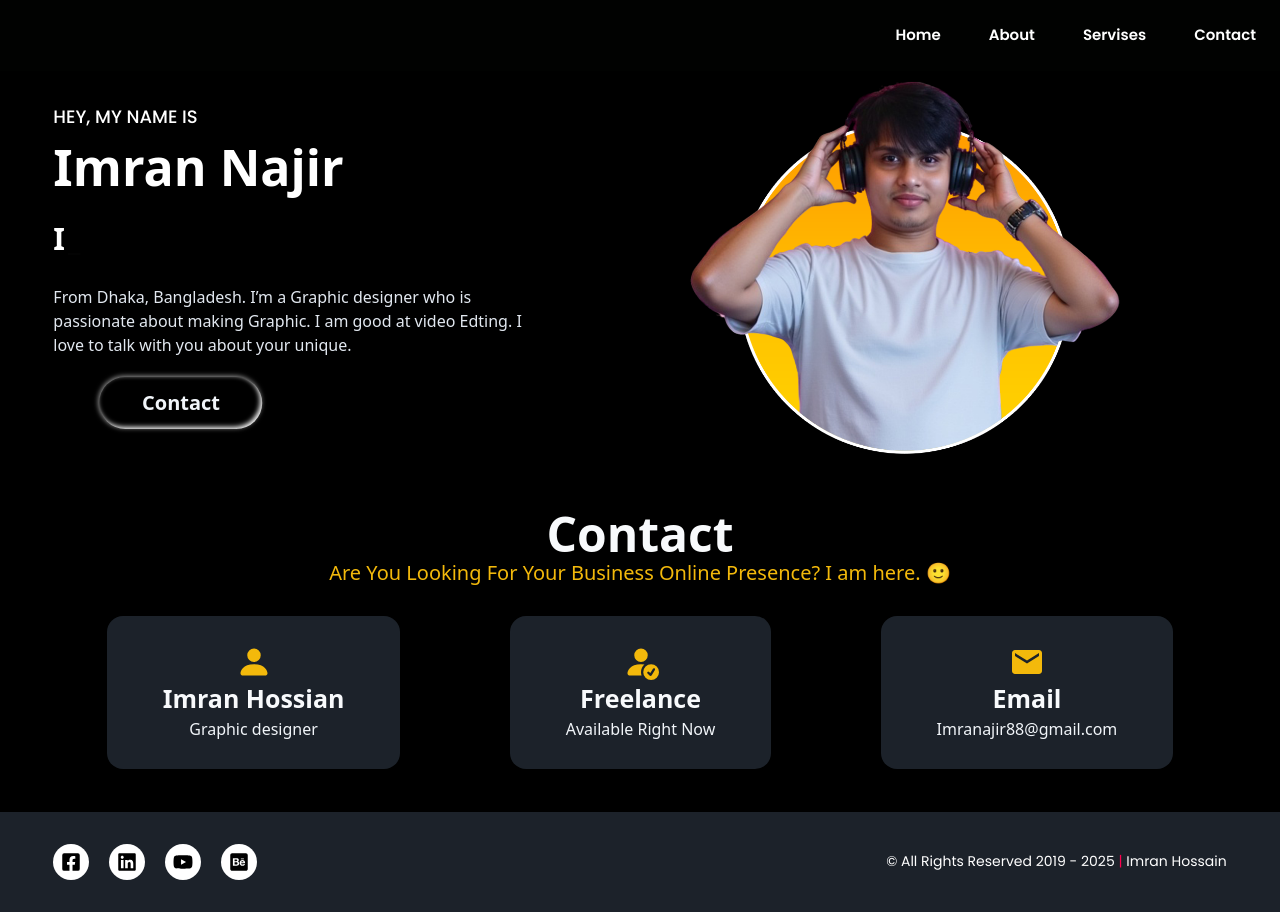
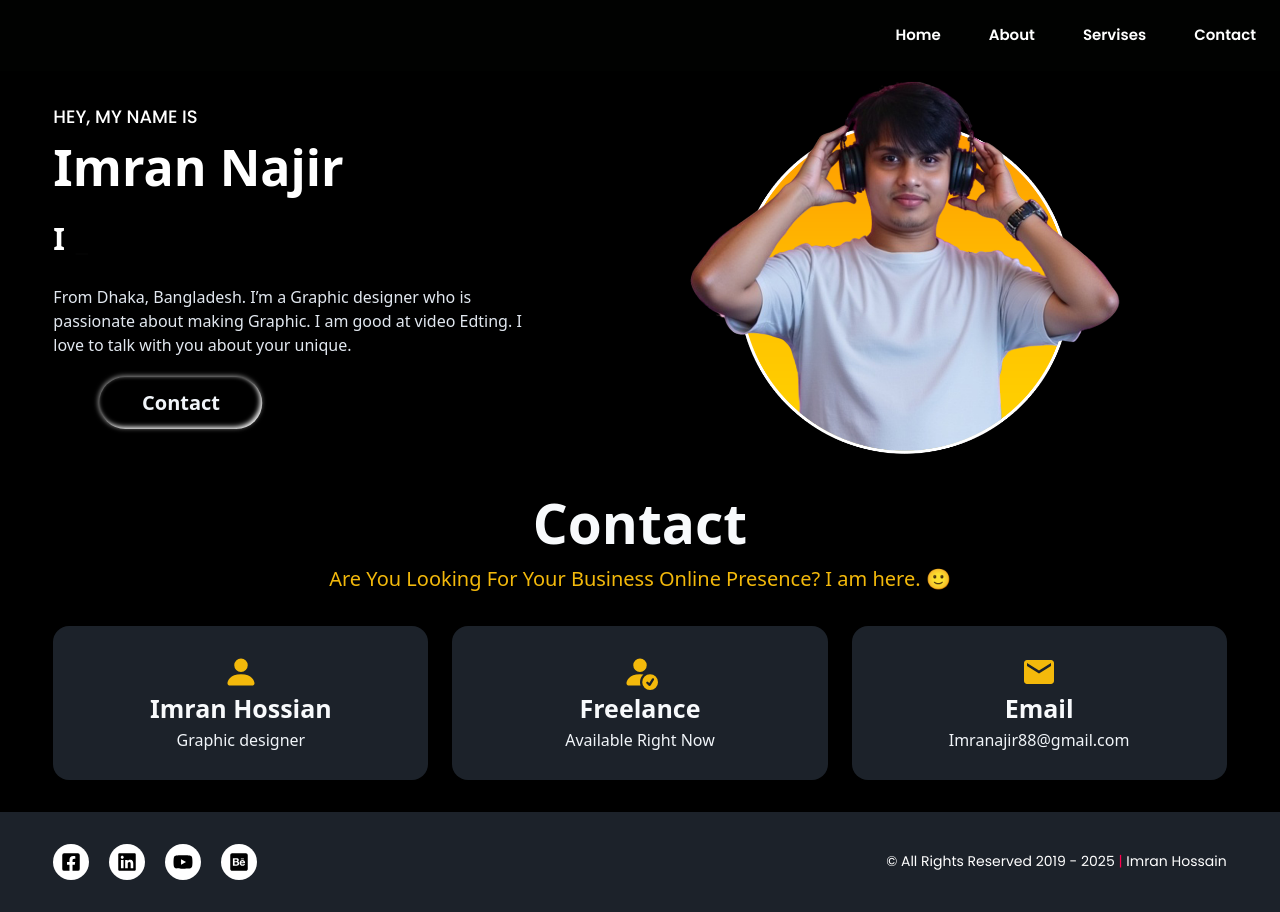
Before and after one commit to Rajibbepary/portfolio-, a React (Vite) app: page / in a window 1280 px wide. Built offline with nearby package versions, Linux system fonts and the light colour scheme; a web font is replaced by a local one.

Commit message:
contact page few change

```diff
--- a/src/components/ContactCard.jsx
+++ b/src/components/ContactCard.jsx
@@ -5,25 +5,25 @@ import { MdEmail } from 'react-icons/md';
 
 const ContactCard = () => {
     return (
-        <div className=' bg-black w-full h-[350px] py-5'>
-          <div className='text-center mt-7 mb-7 '>
-          <h1 className='text-5xl font-semibold text-slate-50'>Contact</h1>
-          <p className='text-[#F3B90B] text-[20px] font-normal'>Are You Looking For Your Business Online Presence? I am here. 🙂</p>
+        <div className=' bg-black w-full md:h-[350px] py-5'>
+          <div className='text-center bottom-16'>
+          <h1 className='text-[55px] font-semibold  text-slate-50'>Contact</h1>
+          <p className='text-[#F3B90B] text-[20px] font-normal mb-8'>Are You Looking For Your Business Online Presence? I am here. 🙂</p>
           </div>
-           <div className=' flex justify-between max-sm:flex-col gap-4 w-10/12 mx-auto '>
-           <div className='bg-[#1C222A] px-14 py-7 flex flex-col items-center rounded-2xl'>
+           <div className='grid md:grid-cols-12  gap-6 w-11/12 mx-auto '>
+           <div className='bg-[#1C222A] px-14 py-7 col-span-4 flex flex-col items-center rounded-2xl'>
                         <BsPersonFill className='text-4xl text-[#F3B90B]' />
                     <h2 className='text-slate-50 font-bold text-[25px]'>Imran Hossian</h2>
                 <p className='text-slate-100'>Graphic designer</p>
             </div>
-            <div className='bg-[#1C222A] py-7 px-14 rounded-2xl flex flex-col items-center'>
+            <div className='bg-[#1C222A] col-span-4 py-7 px-14 rounded-2xl flex flex-col items-center'>
                     <BsPersonFillCheck className='text-4xl text-[#F3B90B]' />
 
                     <h2 className='text-slate-50 font-bold text-[25px]'>Freelance
                     </h2>
                 <p className='text-slate-100'>Available Right Now</p>
             </div>
-            <div className='bg-[#1C222A] p-7 px-14 rounded-2xl flex flex-col items-center '>
+            <div className='bg-[#1C222A] col-span-4 p-7 px-14 rounded-2xl flex flex-col items-center '>
                          <MdEmail className='text-4xl text-[#F3B90B]'/>
                     <h2 className='text-slate-50 font-bold text-[25px]'>Email</h2>
                 <p className='text-slate-100'>Imranajir88@gmail.com</p>
--- a/src/pages/Home/Banner.jsx
+++ b/src/pages/Home/Banner.jsx
@@ -25,7 +25,7 @@ const Banner = () => {
                 <h1 className="text-[50px] font-semibold mb-4 text-[#FFFFFF]" >Imran Najir</h1>
             <h1 className='text-white  text-3xl mb-3 font-semibold'>
          <Typewriter
-           words={['I AM Graphic designer', ' I AM Video Edtingin!']}
+           words={['I AM Graphic designer']}
            loop={0}
            cursor
            cursorStyle='_'
```
Also changed, not shown: src/assets/18653301.png (deleted), src/assets/employee_9157350.png (deleted).
